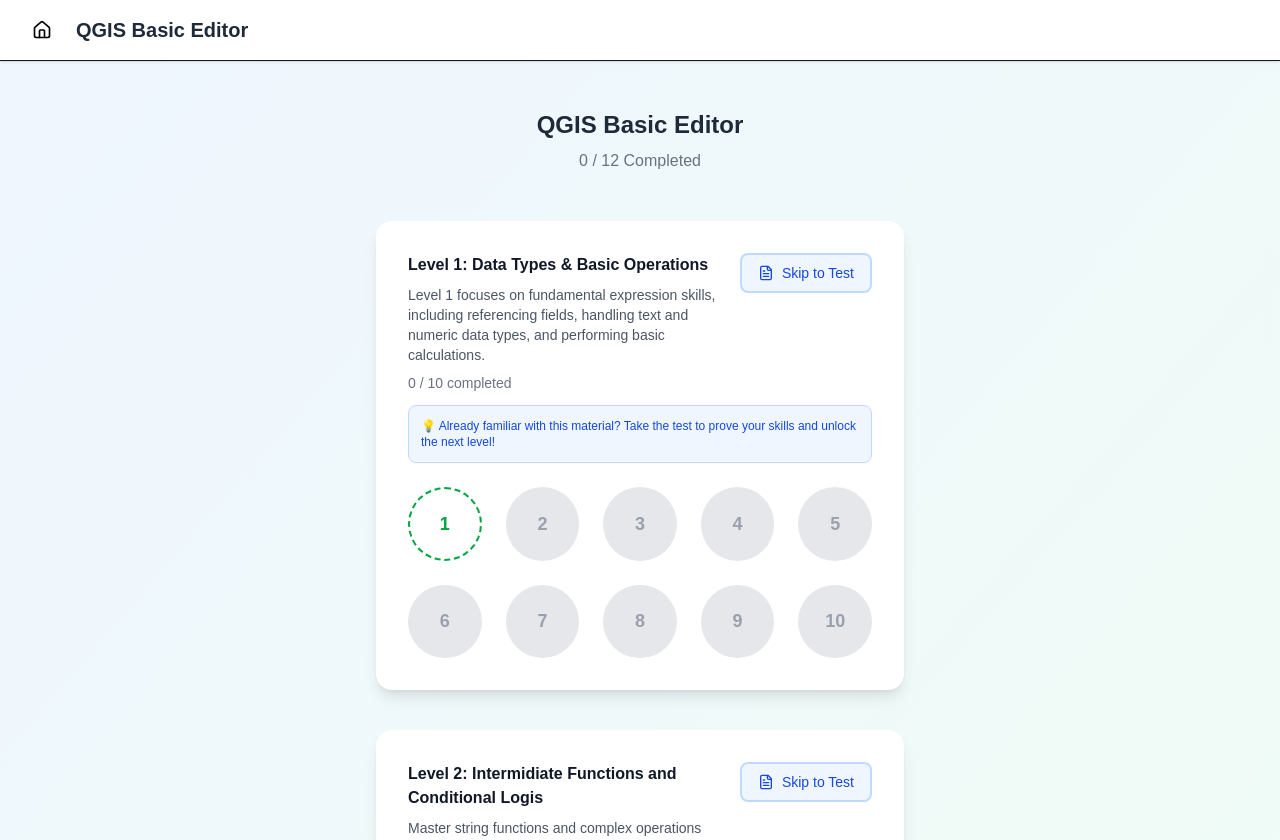
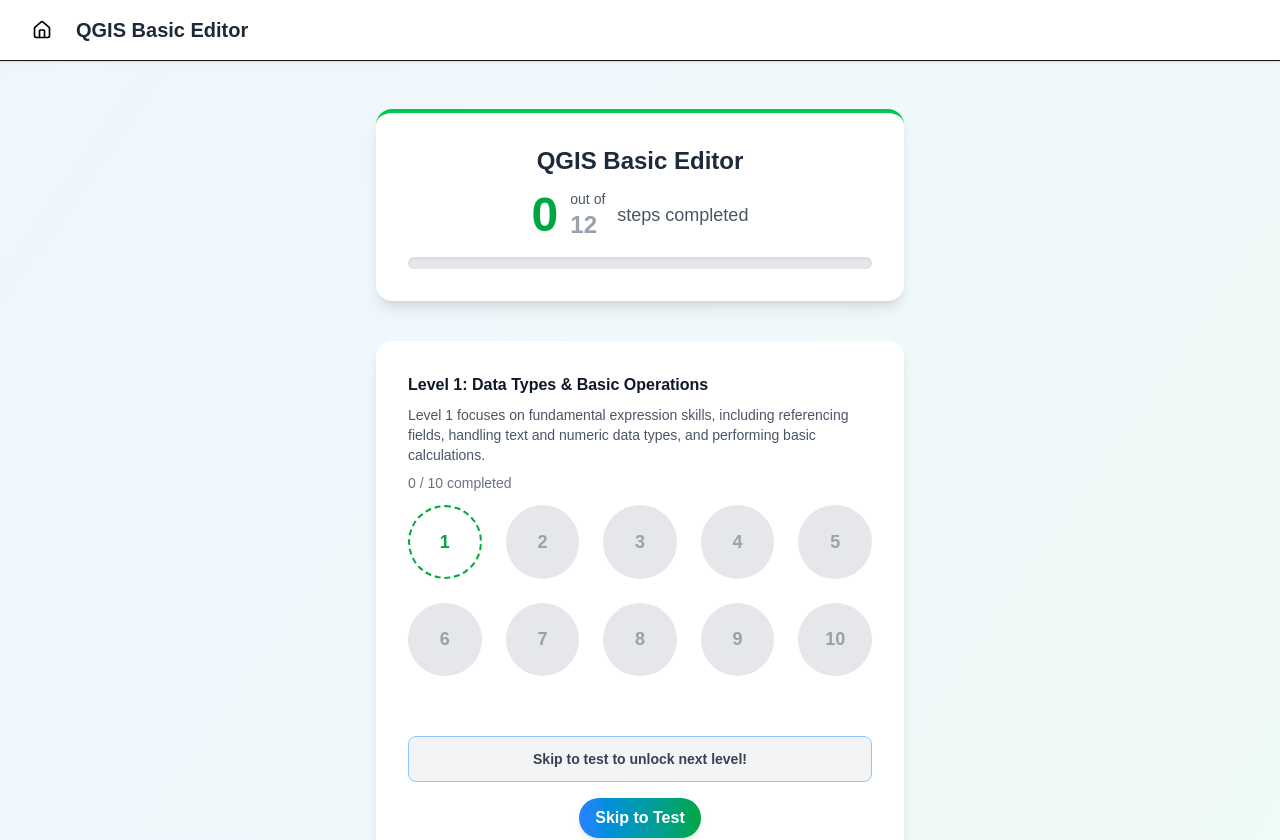
Before and after one commit to leiding06/qgis_arcgis_expression_code_camp, a Next.js app: page /qgis/basic in a window 1280 px wide. Shown: the top 840 px of the page. Built offline with nearby package versions, Linux system fonts and the light colour scheme.

Commit message:
Fixed #8 style issue for skip-to-test button and layout

```diff
--- a/src/app/qgis/basic/page.tsx
+++ b/src/app/qgis/basic/page.tsx
@@ -80,14 +80,32 @@
             </div>
         </nav>
 
-        {/* Header */}
-        <div className="max-w-xl mx-auto px-6 py-12">
-            <div className="text-center mb-12">
-            <h1 className="text-2xl font-bold text-gray-800 mb-2">{text.title}</h1>
-            <p className="text-gray-500">
-                {completedSteps.length} / {qgisBasicSteps.length} {text.completed}
-            </p>
-            </div>
+            {/* Header */}
+            <div className="max-w-xl mx-auto px-6 py-12">
+                {/* Progress Summary Card */}
+                <div className="bg-white rounded-2xl shadow-lg p-8 mb-10 border-t-4 border-green-500">
+                    <div className="text-center">
+                        <h1 className="text-2xl font-bold text-gray-800 mb-3">{text.title}</h1>
+                        <div className="flex items-center justify-center gap-3 mb-4">
+                            <div className="text-5xl font-bold text-green-600">
+                                {completedSteps.length}
+                            </div>
+                            <div className="text-left">
+                                <div className="text-sm text-gray-600">out of</div>
+                                <div className="text-2xl font-bold text-gray-400">{qgisBasicSteps.length}</div>
+                            </div>
+                            <div className="text-gray-600 text-lg">steps {text.completed.toLowerCase()}</div>
+                        </div>
+
+                        {/* Progress bar */}
+                        <div className="w-full bg-gray-200 rounded-full h-3 shadow-inner">
+                            <div
+                                className="bg-gradient-to-r from-green-500 via-emerald-500 to-teal-500 h-3 rounded-full transition-all duration-500 shadow-md"
+                                style={{ width: `${(completedSteps.length / qgisBasicSteps.length) * 100}%` }}
+                            />
+                        </div>
+                    </div>
+                </div>
 
             {/* Levels */}
             <div className="space-y-10">
@@ -108,33 +126,7 @@
                                     {levelCompleted} / {levelSteps.length} completed
                                 </p>
                             </div>
-                            {/* Test Button - Always available */}
-                            <button
-                                onClick={() => router.push(`/qgis/basic/test/${level}`)}
-                                className={`ml-4 px-4 py-2 rounded-lg font-medium transition flex items-center gap-2 whitespace-nowrap ${
-                                    isLevelFullyCompleted
-                                        ? 'bg-green-600 text-white hover:bg-green-700 shadow-md'
-                                        : 'bg-blue-50 text-blue-700 border-2 border-blue-200 hover:bg-blue-100'
-                                }`}
-                                title={isLevelFullyCompleted ? text.takeTest : text.skipToTest}
-                            >
-                                <FileText className="w-4 h-4" />
-                                <span className="text-sm">
-                                    {isLevelFullyCompleted ? 'Take Test' : 'Skip to Test'}
-                                </span>
-                            </button>
                         </div>
-
-                        {/* Info text for skipping */}
-                        {!isLevelFullyCompleted && (
-                            <div className="mt-3 p-3 bg-blue-50 border border-blue-200 rounded-lg">
-                                <p className="text-xs text-blue-700">
-                                    💡 Already familiar with this material? Take the test to prove your skills and unlock the next level!
-                                </p>
-                            </div>
-                        )}
-                    </div>
-
                     {/* Steps Grid */}
                     <div className="grid grid-cols-5 md:grid-cols-5 gap-6">
                     {levelSteps.map((step) => {
@@ -159,7 +151,30 @@
                         </button>
                         );
                     })}
+                    </div>
+                    {/* Info text for skipping - Below button */}
+                    {!isLevelFullyCompleted && (
+                        <div className="mt-15 mb-4 p-3 bg-gray-100 border border-blue-300 rounded-lg">
+                            <p className="text-sm font-bold text-gray-700 text-center">
+                            Skip to test to unlock next level!
+                            </p>
+                        </div>
+                    )}
 
+
+                    {/* Test Button - Below grid */}
+                    <div className="flex justify-center mb-3">
+                        <button
+                            onClick={() => router.push(`/qgis/basic/test/${level}`)}
+                            className="px-4 py-2 bg-gradient-to-r from-blue-500 to-green-600 text-white rounded-full text-md font-bold shadow-md hover:scale-110 transition flex items-center gap-2"
+                            title={isLevelFullyCompleted ? text.takeTest : text.skipToTest}
+                        >
+
+                            <span>
+                                {isLevelFullyCompleted ? 'Take Test' : 'Skip to Test'}
+                            </span>
+                        </button>
+                    </div>
 
                     </div>
                 </div>
```
